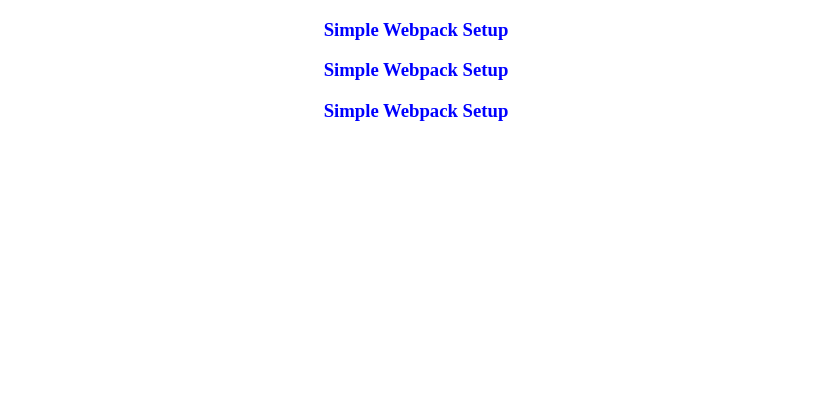
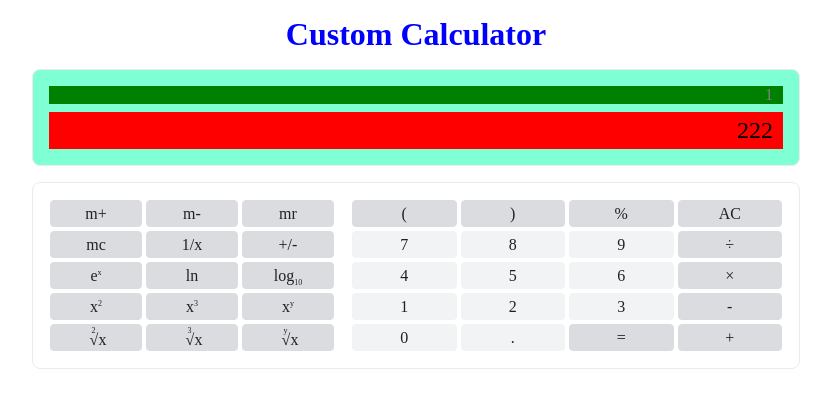
Before and after one commit to SerdarAtamuradov/Innowise-Lab-Internship-Level-0, a website built with webpack: page src/public/index.html in a window 1280 px wide. Shown: the whole page, without its empty margins (224-1055 px from the left). Built offline with nearby package versions, Linux system fonts and the light colour scheme; a web font is replaced by a local one.

Commit message:
created layout of calculator and added styles

```diff
--- a/src/public/index.html
+++ b/src/public/index.html
@@ -7,9 +7,80 @@
     <title>Innowise Lab Internship: Level 0</title>
   </head>
   <body>
-    <h3 class="title">Simple Webpack Setup</h3>
-    <h3 class="title">Simple Webpack Setup</h3>
-    <h3 class="title">Simple Webpack Setup</h3>
+    <h1 class="title">Custom Calculator</h1>
+    <main class="main">
+      <div class="inputs">
+        <div class="history right-text"><span class="history__text">1</span></div>
+        <div class="current right-text"><span class="current__text">222</span></div>
+      </div>
+      <div class="buttons">
+        <table class="first-table">
+          <tbody>
+            <tr>
+              <td>m+</td>
+              <td>m-</td>
+              <td>mr</td>
+            </tr>
+            <tr>
+              <td>mc</td>
+              <td>1/x</td>
+              <td>+/-</td>
+            </tr>
+            <tr>
+              <td>e<sup>x</sup></td>
+              <td>ln</td>
+              <td>log<sub>10</sub></td>
+            </tr>
+            <tr>
+              <td>x<sup>2</sup></td>
+              <td>x<sup>3</sup></td>
+              <td>x<sup>y</sup></td>
+            </tr>
+            <tr class="koren">
+              <td><sup>2</sup>√x</td>
+              <td><sup>3</sup>√x</td>
+              <td><sup>y</sup>√x</td>
+            </tr>
+          </tbody>
+        </table>
+        <table class="second-table">
+          <tbody>
+            <tr>
+              <td>(</td>
+              <td>)</td>
+              <td>%</td>
+              <td>AC</td>
+            </tr>
+            <tr>
+              <td class="number">7</td>
+              <td class="number">8</td>
+              <td class="number">9</td>
+              <td class="operation">÷</td>
+            </tr>
+            <tr>
+              <td class="number">4</td>
+              <td class="number">5</td>
+              <td class="number">6</td>
+              <td class="operation">×</td>
+            </tr>
+            <tr>
+              <td class="number">1</td>
+              <td class="number">2</td>
+              <td class="number">3</td>
+              <td class="operation">-</td>
+            </tr>
+            <tr>
+              <td class="number">0</td>
+              <td class="number">.</td>
+              <td class="equal">=</td>
+              <td class="operation">+</td>
+            </tr>
+          </tbody>
+        </table>
+      </div>
+    </main>
+
+
     <script src="../app/index.js"></script>
   </body>
 </html>
--- a/src/style/style.css
+++ b/src/style/style.css
@@ -1,4 +1,128 @@
+@import url('https://fonts.googleapis.com/css2?family=STIX+Two+Text:wght@400;500;600;700&display=swap');
+
+*{
+  margin: 0;
+  padding: 0;
+  box-sizing: border-box;
+  font-family: 'STIX Two Text', serif;
+}
+
 .title {
+  margin: 1rem;
   text-align: center;
   color: blue;
 }
+.main{
+  display: flex;
+  justify-content: center;
+  align-items: center;
+  flex-direction: column;
+}
+
+.inputs{
+  width: 60%;
+  background-color: aquamarine;
+  padding: 1rem;
+  margin-bottom: 1rem;
+  border: 1px solid #ebebeb;
+  border-radius: 8px;
+}
+
+.history{
+  color:gray;
+  background-color: green;
+  font-size: 16px;
+  margin-bottom: 0.5rem;
+}
+
+.history.right-text{
+  padding: 0 10px;
+}
+
+.current{
+  background-color: red;
+  font-size: 24px;
+}
+
+.right-text{
+  text-align: right;
+  padding: 5px 10px;
+}
+
+.buttons{
+  width: 60%;
+  /* background-color: azure; */
+  padding: 0.5rem;
+  border: 1px solid #ebebeb;
+  border-radius: 8px;
+  display: flex;
+  justify-content: space-between;
+}
+
+table{
+  margin: 5px;
+}
+
+.first-table{
+  width: 40%;
+  /* background-color: burlywood; */
+}
+
+.second-table{
+  width: 60%;
+  /* background-color: chartreuse; */
+}
+
+tr{
+  display: flex;
+  justify-content: space-between;
+}
+
+.first-table td{
+  width: 33%;
+  text-align: center;
+  background: #dadce0;
+  color: #202124;
+  border: 1px solid #dadce0;
+  border-radius: 4px;
+  height: 27px;
+  line-height: 26px;
+  margin: 2px;
+  cursor: pointer;
+}
+
+.second-table td{
+  width: 25%;
+  text-align: center;
+  background: #dadce0;
+  color: #202124;
+  border: 1px solid #dadce0;
+  border-radius: 4px;
+  height: 27px;
+  line-height: 26px;
+  margin: 2px;
+  cursor: pointer;
+}
+
+.second-table td.number{
+  background-color: #f1f3f4;
+  border: 1px solid #f1f3f4;
+}
+
+table sup{
+  font-size: 8px;
+  line-height: 8px;
+}
+
+table sub{
+  font-size: 8px;
+  line-height: 8px;
+}
+
+table .koren sup{
+  font-size: 8px;
+  line-height: 24px;
+  position: relative;
+  left:6px;
+  top:-6px;
+}
```
